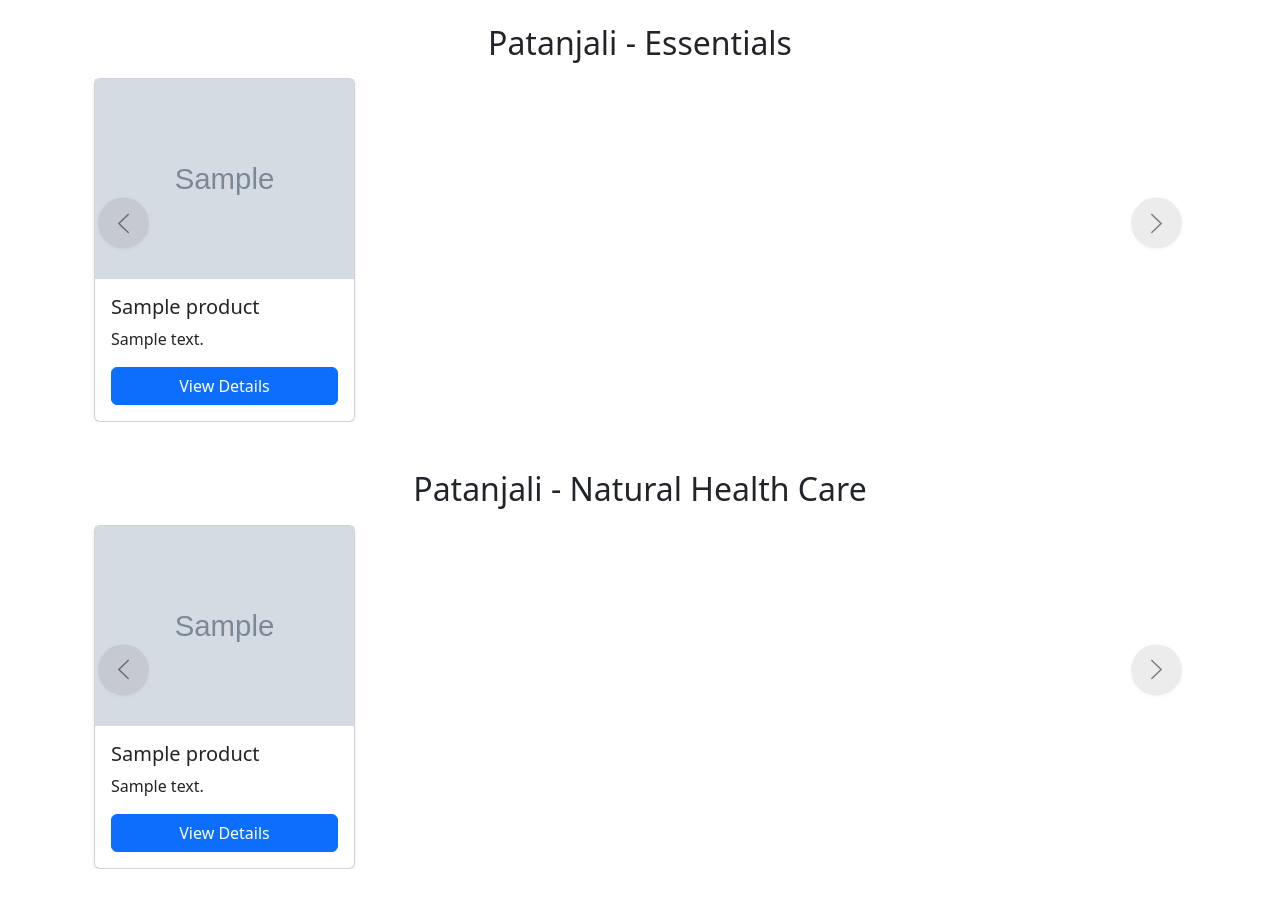
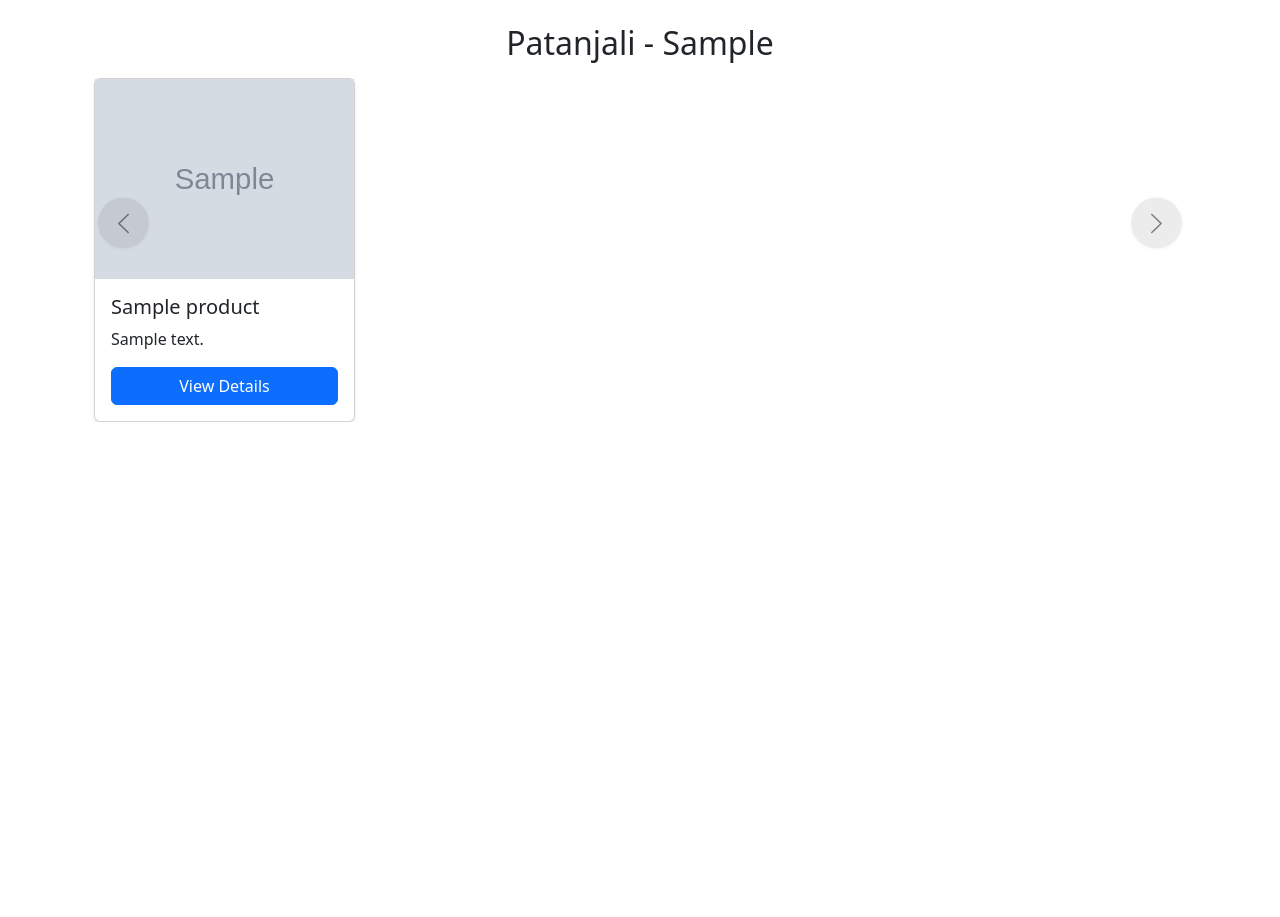
Before and after one commit to arpitkatiyar108/DjangoLearning-MAC, a Django app: page / in a window 1280 px wide. Shown: the part 56-973 px from the top of the page. After the commit the page ends 478 px from the top, so only its background shows below. Run offline with Django 5.2, Linux system fonts and the light colour scheme; tables that the repository leaves empty hold one stand-in row (values such as "Sample post"); grey boxes marked "Sample" are stand-in pictures.

Commit message:
Complete-video-35: Category-Wise Product Display In E Commerce Website

```diff
--- a/mac/shop/admin.py
+++ b/mac/shop/admin.py
@@ -2,7 +2,7 @@
 from .models import Product
 
 class ProductAdmin(admin.ModelAdmin):
-    list_display = ('product_name', 'pub_date')  # Show these columns
-    search_fields = ('product_name',)            # Search by product name
+    list_display = ('product_id','product_name', 'description', 'category', 'subcategory','price' , 'pub_date','image' )  # Show these columns
+    search_fields = ('product_id','product_name', 'description', 'category', 'subcategory','price' , 'pub_date','image')            # Search by product name
 
 admin.site.register(Product, ProductAdmin)
--- a/mac/shop/templates/shop/home.html
+++ b/mac/shop/templates/shop/home.html
@@ -118,10 +118,11 @@
 {% endblock %}
 {% block body %}
 <div class="container my-4">
+    {% for product_and_category in products_and_categories %}
     <div id="cardCarousel" class="carousel slide" data-bs-ride="carousel">
-        <h2 class="text-center my-3">Patanjali - Essentials</h2>
+        <h2 class="text-center my-3">Patanjali - {{product_and_category.category|title}}</h2>
         <div class="carousel-inner">
-            {% for product in products %}
+            {% for product in product_and_category.products %}
                 {% if forloop.counter0|divisibleby:4 %}
                     <div class="carousel-item {% if forloop.first %}active{% endif %}">
                         <div class="container">
@@ -175,63 +176,7 @@
           <span class="visually-hidden">Next</span>
         </button>
     </div>
-    <div id="cardCarousel" class="carousel slide my-5" data-bs-ride="carousel">
-        <h2 class="text-center my-3">Patanjali - Natural Health Care</h2>
-        <div class="carousel-inner">
-            {% for product in products %}
-                {% if forloop.counter0|divisibleby:4 %}
-                    <div class="carousel-item {% if forloop.first %}active{% endif %}">
-                        <div class="container">
-                            <div class="row g-3">
-                {% endif %}
-
-                <!-- Product Card -->
-                <div class="col-md-3">
-                    <div class="card h-100 shadow-sm">
-                        <!-- Fixed size image -->
-                        <div class="card-img-container">
-                            <img src="{{ product.image.url }}" class="card-img-top" alt="{{ product.product_name }}">
-                        </div>
-
-                        <div class="card-body d-flex flex-column">
-                            <h5 class="card-title text-truncate">{{ product.product_name }}</h5>
-                            <!-- Truncated description -->
-                            <p class="card-text text-truncate-3">
-                                {{ product.description }}
-                            </p>
-                            <div class="mt-auto">
-                                <a href="#" class="btn btn-primary w-100">View Details</a>
-                            </div>
-                        </div>
-                    </div>
-                </div>
-
-                {% if forloop.counter|divisibleby:4 or forloop.last %}
-                            </div> <!-- End row -->
-                        </div> <!-- End container -->
-                    </div> <!-- End carousel-item -->
-                {% endif %}
-            {% endfor %}
-        </div>
-        <!-- Clean buttons: no inline styles anymore -->
-        <button
-          class="carousel-control-prev"
-          type="button"
-          data-bs-target="#cardCarousel"
-          data-bs-slide="prev">
-          <span class="carousel-control-prev-icon" aria-hidden="true"></span>
-          <span class="visually-hidden">Previous</span>
-        </button>
-
-        <button
-          class="carousel-control-next"
-          type="button"
-          data-bs-target="#cardCarousel"
-          data-bs-slide="next">
-          <span class="carousel-control-next-icon" aria-hidden="true"></span>
-          <span class="visually-hidden">Next</span>
-        </button>
-    </div>
+    {% endfor %}
 </div>
 
 {% endblock %}
--- a/mac/shop/views.py
+++ b/mac/shop/views.py
@@ -1,3 +1,5 @@
+from collections import defaultdict
+
 from django.http import HttpResponse
 from django.shortcuts import render
 from .models import Product
@@ -6,8 +8,18 @@
 # Homepage
 def home(request):
     products = Product.objects.all()
+    categories = Product.objects.values_list('category', flat=True).distinct()
+
+    products_and_categories = []
+    for category in categories:
+        products_and_categories.append({
+            'category': category,
+            'products': products.filter(category=category).order_by('-price'),
+        })
+
     params = {
-        'products' : products
+        'products' : products,
+        'products_and_categories' : products_and_categories
     }
     return render(request, 'shop\home.html', params)
 
```
